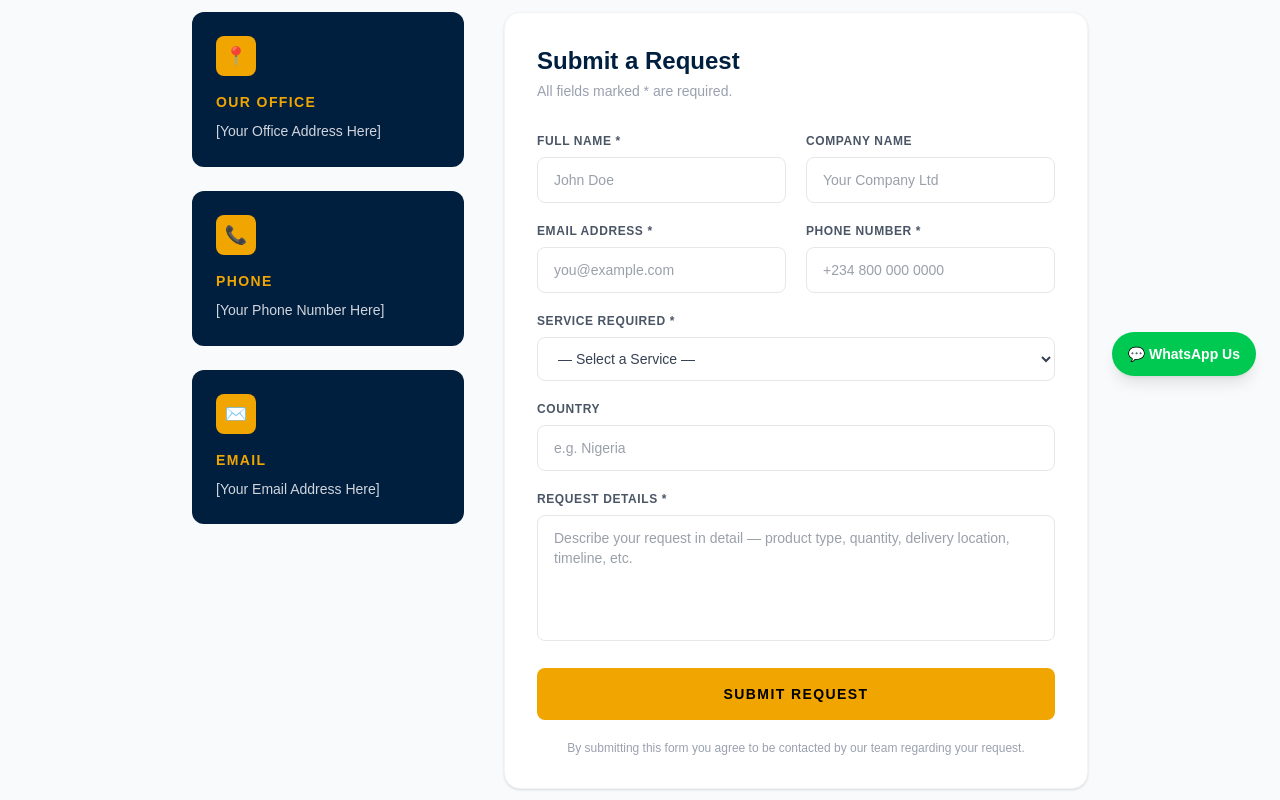
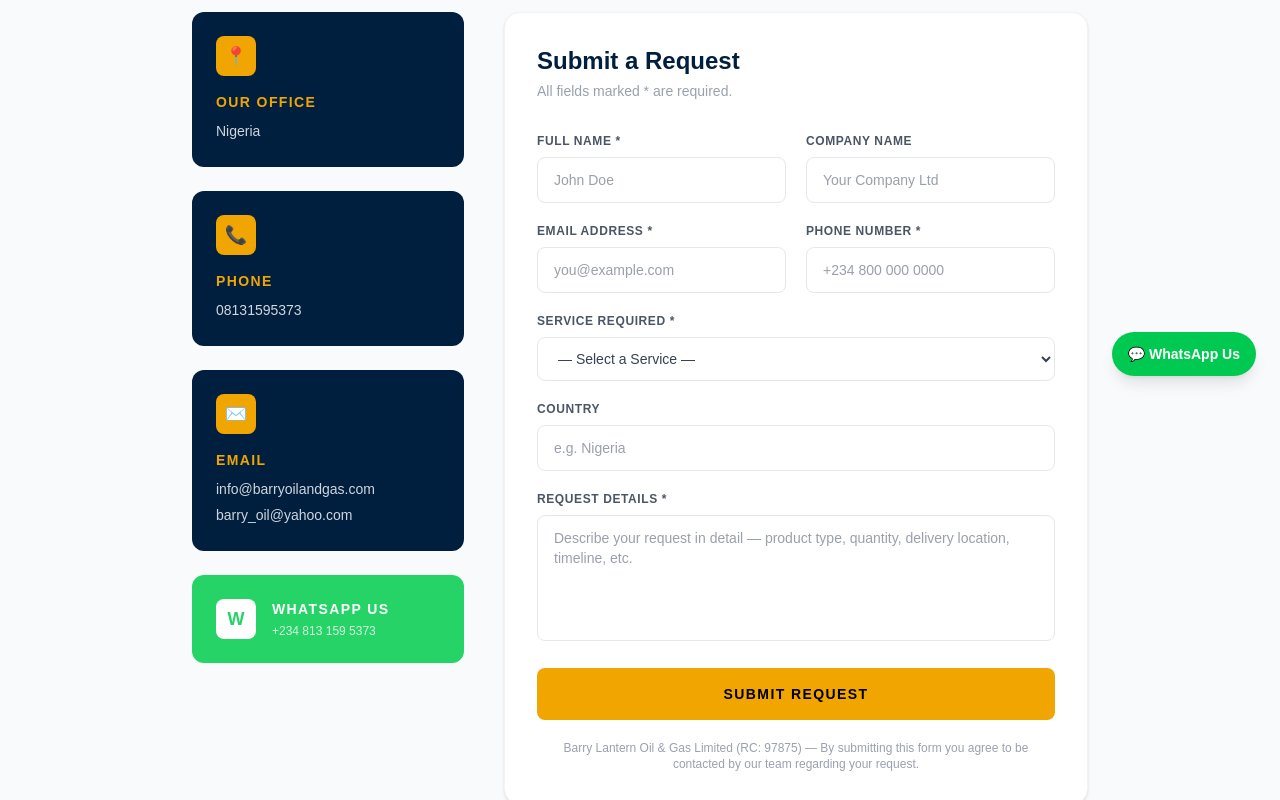
Before and after one commit to olamidemoney/barry_lantern, a Next.js app: page /contact/service-request in a window 1280 px wide. Shown: the part 400-1200 px from the top of the page. Built offline with nearby package versions, Linux system fonts and the light colour scheme.

Commit message:
feat: Update images and contact information on About and Service Request pages

```diff
--- a/src/app/about/page.tsx
+++ b/src/app/about/page.tsx
@@ -26,8 +26,8 @@
             {/* Left - Image */}
             <div className="w-full md:w-1/2">
               <div
-                className="w-full h-[300px] md:h-[500px] bg-cover bg-center rounded-lg shadow-lg"
-                style={{ backgroundImage: "url('/img2.jpg')" }}
+                className="w-full h-[300px] md:h-[500px] bg-cover bg-right rounded-lg shadow-lg"
+                style={{ backgroundImage: "url('/tanker_trucks.png')" }}
               ></div>
             </div>
 
--- a/src/app/component/About.tsx
+++ b/src/app/component/About.tsx
@@ -9,7 +9,7 @@
 <AnimateOnScroll animation="animate-slideInLeft" className="w-full md:w-1/2">
   <div className="w-full h-80 relative overflow-hidden">
     <img
-      src="/barry_lantern.png"
+      src="/tanker_trucks.png"
       alt="Barry Lantern Oil & Gas"
       className="w-full h-full object-cover"
     />
--- a/src/app/component/Hero.tsx
+++ b/src/app/component/Hero.tsx
@@ -4,7 +4,7 @@
 
 const slides = [
   {
-    image: "/barry_lantern.png",
+    image: "/tanker_trucks.png",
     mobilePosition: "right_center",
     label: "Welcome to Barry Lantern Oil & Gas Limited",
     title: "Powering Nigeria's",
--- a/src/app/contact/service-request/page.tsx
+++ b/src/app/contact/service-request/page.tsx
@@ -41,8 +41,7 @@
                 <div className="w-10 h-10 bg-[#f0a500] rounded-lg flex items-center justify-center mb-4 text-black text-lg">📍</div>
                 <h3 className="font-bold text-sm uppercase tracking-widest text-[#f0a500] mb-2">Our Office</h3>
                 <p className="text-gray-300 text-sm leading-relaxed">
-                  {/* Replace with your actual address */}
-                  [Your Office Address Here]
+                  Nigeria
                 </p>
               </div>
 
@@ -50,8 +49,7 @@
                 <div className="w-10 h-10 bg-[#f0a500] rounded-lg flex items-center justify-center mb-4 text-black text-lg">📞</div>
                 <h3 className="font-bold text-sm uppercase tracking-widest text-[#f0a500] mb-2">Phone</h3>
                 <p className="text-gray-300 text-sm leading-relaxed">
-                  {/* Replace with your actual phone */}
-                  [Your Phone Number Here]
+                  08131595373
                 </p>
               </div>
 
@@ -59,10 +57,26 @@
                 <div className="w-10 h-10 bg-[#f0a500] rounded-lg flex items-center justify-center mb-4 text-black text-lg">✉️</div>
                 <h3 className="font-bold text-sm uppercase tracking-widest text-[#f0a500] mb-2">Email</h3>
                 <p className="text-gray-300 text-sm leading-relaxed">
-                  {/* Replace with your actual email */}
-                  [Your Email Address Here]
+                  info@barryoilandgas.com
+                </p>
+                <p className="text-gray-300 text-sm leading-relaxed mt-1">
+                  barry_oil@yahoo.com
                 </p>
               </div>
+
+              {/* WhatsApp */}
+              <a
+                href="https://wa.me/2348131595373"
+                target="_blank"
+                rel="noopener noreferrer"
+                className="bg-[#25d366] rounded-xl p-6 text-white flex items-center gap-4 hover:opacity-90 transition-all"
+              >
+                <div className="w-10 h-10 bg-white rounded-lg flex items-center justify-center text-[#25d366] font-bold text-lg shrink-0">W</div>
+                <div>
+                  <h3 className="font-bold text-sm uppercase tracking-widest mb-1">WhatsApp Us</h3>
+                  <p className="text-white/80 text-xs">+234 813 159 5373</p>
+                </div>
+              </a>
 
             </div>
 
@@ -72,15 +86,15 @@
               <p className="text-gray-400 text-sm mb-8">All fields marked * are required.</p>
 
               <form
-                action="https://formsubmit.co/YOUR_EMAIL_HERE"
+                action="https://formsubmit.co/info@barryoilandgas.com"
                 method="POST"
                 className="space-y-5"
               >
-                {/* Honeypot spam prevention */}
+                {/* Spam prevention */}
                 <input type="text" name="_honey" className="hidden" />
                 <input type="hidden" name="_captcha" value="false" />
-                <input type="hidden" name="_subject" value="New Service Request — Barry Lantern" />
-                <input type="hidden" name="_next" value="https://yoursite.com/thank-you" />
+                <input type="hidden" name="_subject" value="New Service Request — Barry Lantern Oil & Gas" />
+                <input type="hidden" name="_next" value="https://barryoilandgas.com/thank-you" />
 
                 {/* Full Name + Company */}
                 <div className="grid md:grid-cols-2 gap-5">
@@ -153,6 +167,8 @@
                     <option value="Marine Logistics">Marine Logistics</option>
                     <option value="Logistics & Haulage">Logistics & Haulage</option>
                     <option value="Project Financing">Project Financing</option>
+                    <option value="Financial Instrument & Monetization">Financial Instrument & Monetization</option>
+                    <option value="Distribution of Petroleum Products">Distribution of Petroleum Products</option>
                     <option value="Other">Other</option>
                   </select>
                 </div>
@@ -193,7 +209,7 @@
                 </button>
 
                 <p className="text-xs text-gray-400 text-center">
-                  By submitting this form you agree to be contacted by our team regarding your request.
+                  Barry Lantern Oil & Gas Limited (RC: 97875) — By submitting this form you agree to be contacted by our team regarding your request.
                 </p>
               </form>
             </div>
```
